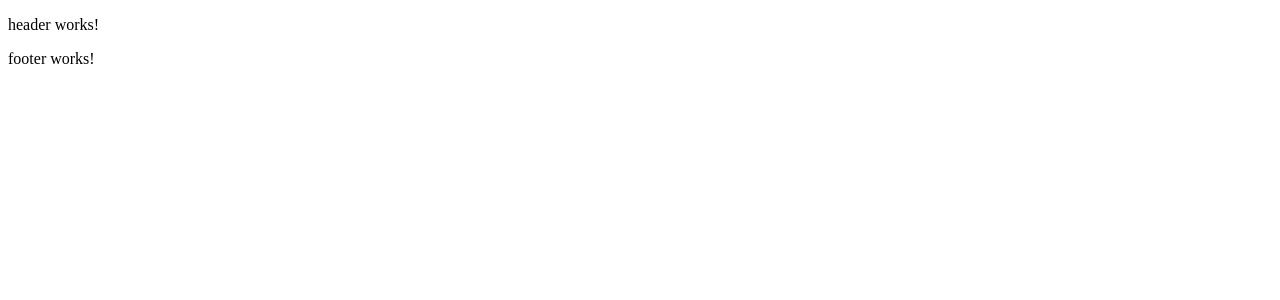
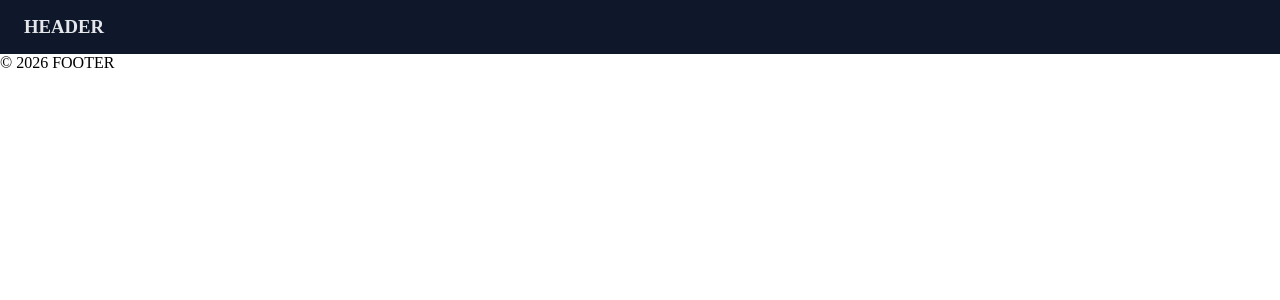
Before and after one commit to YarDeker/spaa, an Angular app: page / in a window 1280 px wide. Shown: the top 300 px of the page. Built offline with nearby package versions, Linux system fonts and the light colour scheme.

Commit message:
add styles, header and footer configs

```diff
--- a/src/app/core/footer/footer.html
+++ b/src/app/core/footer/footer.html
@@ -1 +1 @@
-<p>footer works!</p>
+<footer>© {{ footerConfig.year }} {{ footerConfig.title }}</footer>
--- a/src/app/core/footer/footer.ts
+++ b/src/app/core/footer/footer.ts
@@ -1,4 +1,5 @@
 import { Component } from '@angular/core';
+import { IAppInfo } from '../../shared/models/appInfo';
 
 @Component({
   selector: 'sport-footer',
@@ -7,5 +8,8 @@ import { Component } from '@angular/core';
   styleUrl: './footer.css',
 })
 export class Footer {
-
+  public footerConfig:IAppInfo = {
+    title: 'FOOTER',
+    year: new Date().getFullYear()
+  }
 }
--- a/src/app/core/header/header.css
+++ b/src/app/core/header/header.css
@@ -0,0 +1,6 @@
+
+header {
+    background-color: var(--bg-color);
+    color: var(--text-color);
+    padding: 1em 1.5em;
+}
--- a/src/app/core/header/header.html
+++ b/src/app/core/header/header.html
@@ -1 +1,3 @@
-<p>header works!</p>
+<header>
+    <h3>{{headerConfig.title}}</h3>
+</header>
--- a/src/app/core/header/header.ts
+++ b/src/app/core/header/header.ts
@@ -1,4 +1,5 @@
 import { Component } from '@angular/core';
+import { IAppInfo } from '../../shared/models/appInfo';
 
 @Component({
   selector: 'sport-header',
@@ -7,5 +8,8 @@ import { Component } from '@angular/core';
   styleUrl: './header.css',
 })
 export class Header {
-
+  public headerConfig:IAppInfo = {
+    title: "HEADER",
+    year: new Date().getFullYear()
+  }
 }
--- a/src/styles.css
+++ b/src/styles.css
@@ -1 +1,12 @@
-/* You can add global styles to this file, and also import other style files */
+*{
+    margin: 0;
+    padding: 0;
+    box-sizing: border-box;
+}
+
+:root {
+  --primary-color: #63a1f1;
+  --accent-color: #f59e0b;
+  --text-color: #e5e7eb;
+  --bg-color: #0f172a;
+}
```
